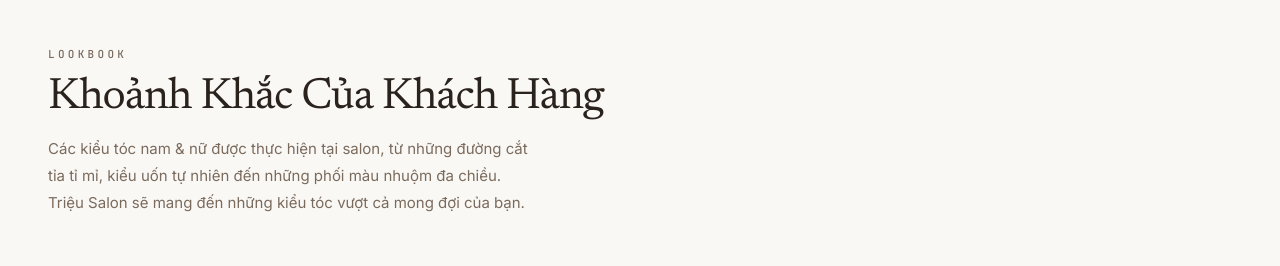
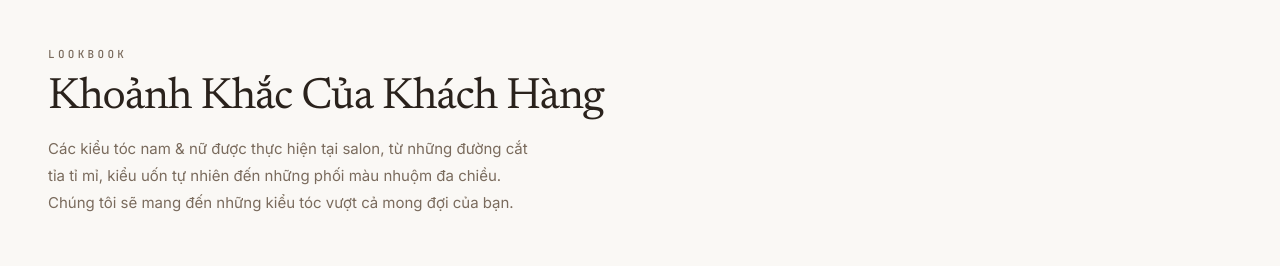
Before and after one commit to aikolee2809/demo1-fix-1, a React (Vite) app: page / in a window 1280 px wide. Shown: the part 1960-2226 px from the top of the page. Built offline with nearby package versions, Linux system fonts and the light colour scheme.

Commit message:
Updated HairGallery.tsx

```diff
--- a/src/components/HairGallery.tsx
+++ b/src/components/HairGallery.tsx
@@ -44,7 +44,7 @@ export default function HairGallery() {
             className="max-w-[480px] text-[14px] leading-[1.8] text-[#7a6b5d] md:text-[15px]"
             style={{ fontFamily: "'Inter', sans-serif" }}
           >
-            Các kiểu tóc nam & nữ được thực hiện tại salon, từ những đường cắt tỉa tỉ mỉ, kiểu uốn tự nhiên đến những phối màu nhuộm đa chiều. Triệu Salon sẽ mang đến những kiểu tóc vượt cả mong đợi của bạn.
+            Các kiểu tóc nam & nữ được thực hiện tại salon, từ những đường cắt tỉa tỉ mỉ, kiểu uốn tự nhiên đến những phối màu nhuộm đa chiều. Chúng tôi sẽ mang đến những kiểu tóc vượt cả mong đợi của bạn.
           </p>
         </div>
 
```
